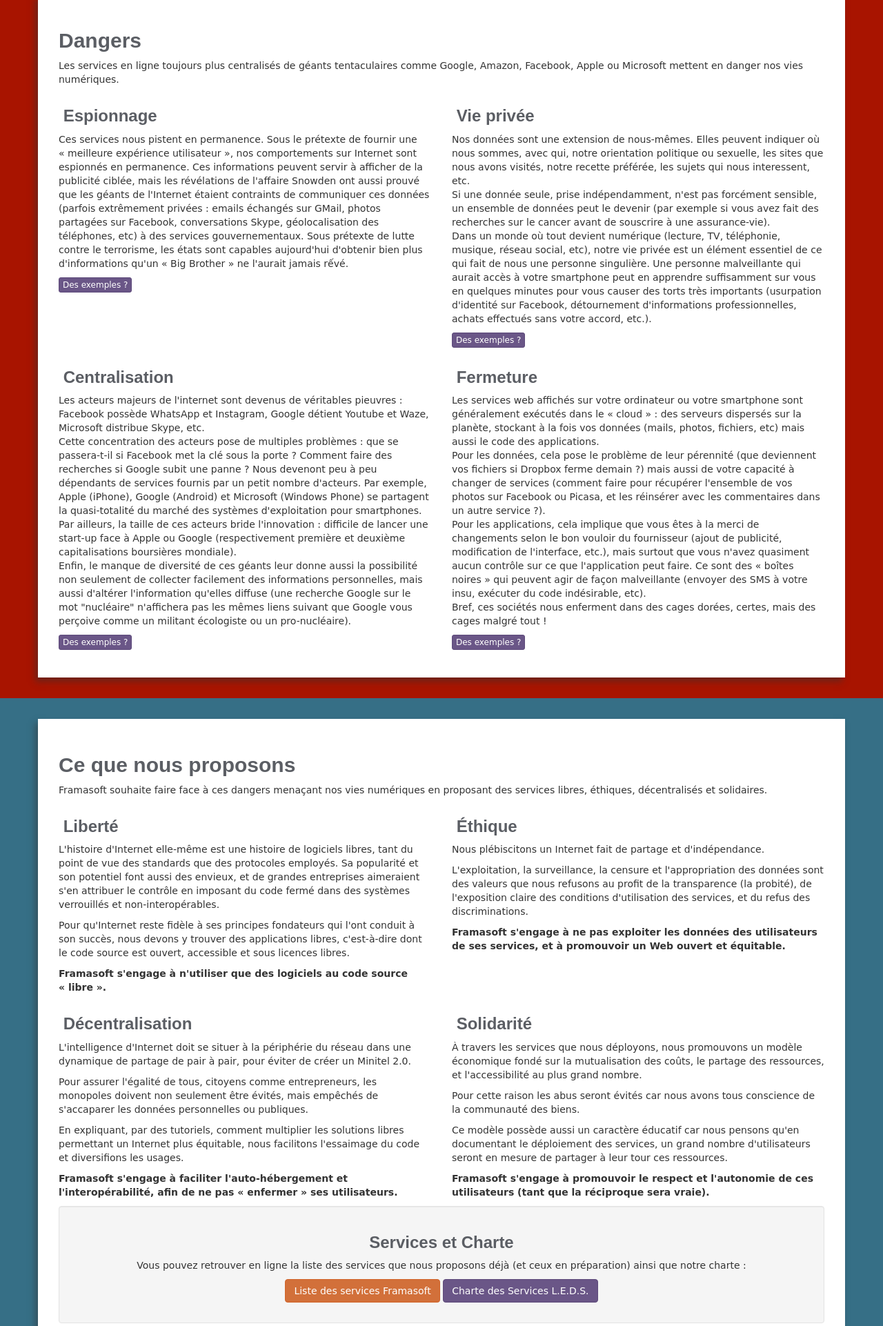
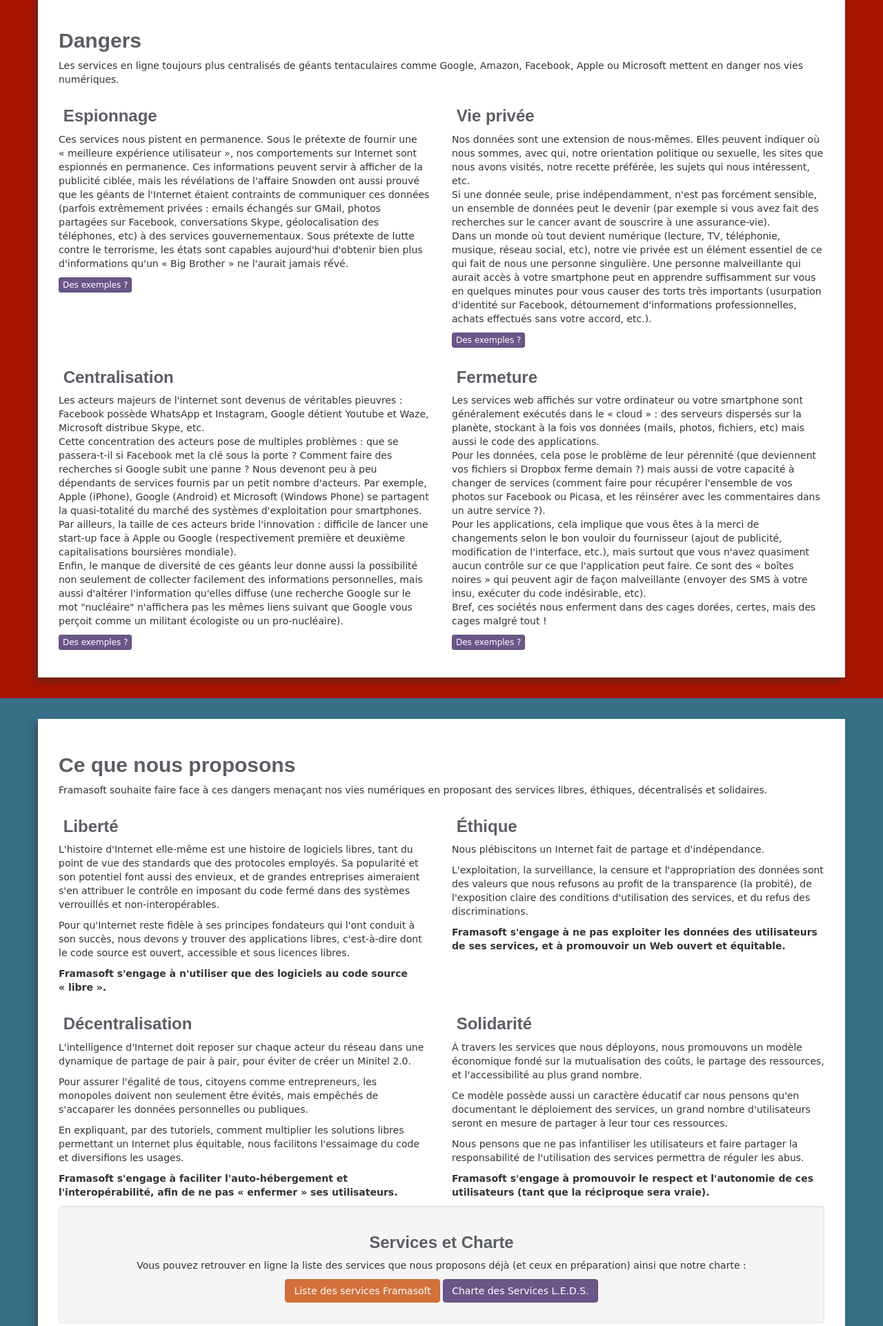
Before and after one commit to framasoft/degooglisons, a PHP site: page / in a window 1280 px wide. Shown: the part 1511-3433 px from the top of the page at 69% size. Run offline with PHP 8.4, Linux system fonts and the light colour scheme; some libraries are stand-ins or nearby versions.

Commit message:
corrections de l'issue #8

```diff
--- a/index.php
+++ b/index.php
@@ -305,7 +305,7 @@ d'informations qu'un «&nbsp;Big Brother&nbsp;» ne l'aurait jamais rếvé.
                         <p>
                             Nos données sont une extension de nous-mêmes. Elles peuvent indiquer où nous sommes, avec qui, notre
 orientation politique ou sexuelle, les sites que nous avons visités,
-notre recette préférée, les sujets qui nous interessent, etc. <br>
+notre recette préférée, les sujets qui nous intéressent, etc. <br>
                             Si une donnée seule, prise indépendamment,
 n'est pas forcément sensible, un ensemble de données peut le devenir
 (par exemple si vous avez fait des recherches sur le cancer avant de
@@ -387,7 +387,7 @@ mondiale).<br>
 leur donne aussi la possibilité non seulement de collecter facilement
 des informations personnelles, mais aussi d'altérer l'information
 qu'elles diffuse (une recherche Google sur le mot "nucléaire"
-n'affichera pas les mêmes liens suivant que Google vous perçoive comme
+n'affichera pas les mêmes liens suivant que Google vous perçoit comme
 un militant écologiste ou un pro-nucléaire).
                         </p>
                         <p>
@@ -521,7 +521,7 @@ indésirable, etc).
                 <div class="row">
                     <div class="col-sm-6">
                             <h3><span class="fa fa-fw fa-share-alt"></span> Décentralisation</h3>
-                            <p> L'intelligence d'Internet doit se situer à la périphérie du réseau dans une
+                            <p> L'intelligence d'Internet doit reposer sur chaque acteur du réseau dans une
                             dynamique de partage de pair à pair, pour éviter de créer un Minitel 2.0.</p>
                             <p>Pour assurer l'égalité de tous, citoyens comme entrepreneurs, les monopoles doivent
                             non seulement être évités, mais empêchés de s'accaparer les données personnelles ou publiques.</p>
@@ -534,10 +534,10 @@ indésirable, etc).
                             <p>À travers les services que nous déployons, nous promouvons un modèle économique
                             fondé sur la mutualisation des coûts, le partage des ressources, et l'accessibilité
                             au plus grand nombre.</p>
-                            <p>Pour cette raison les abus seront évités car nous avons tous conscience de la communauté des biens.</p>
                             <p>Ce modèle possède aussi un caractère éducatif car nous pensons qu'en documentant
                             le déploiement des services, un grand nombre d'utilisateurs seront en mesure de partager
                             à leur tour ces ressources.</p>
+                            <p>Nous pensons que ne pas infantiliser les utilisateurs et faire partager la responsabilité de l'utilisation des services permettra de réguler les abus.</p>
                             <p><strong>Framasoft s'engage à promouvoir le respect et l'autonomie de ces utilisateurs (tant que la réciproque sera vraie).</strong></p>
                     </div>
                     <div class="col-sm-12">
```
